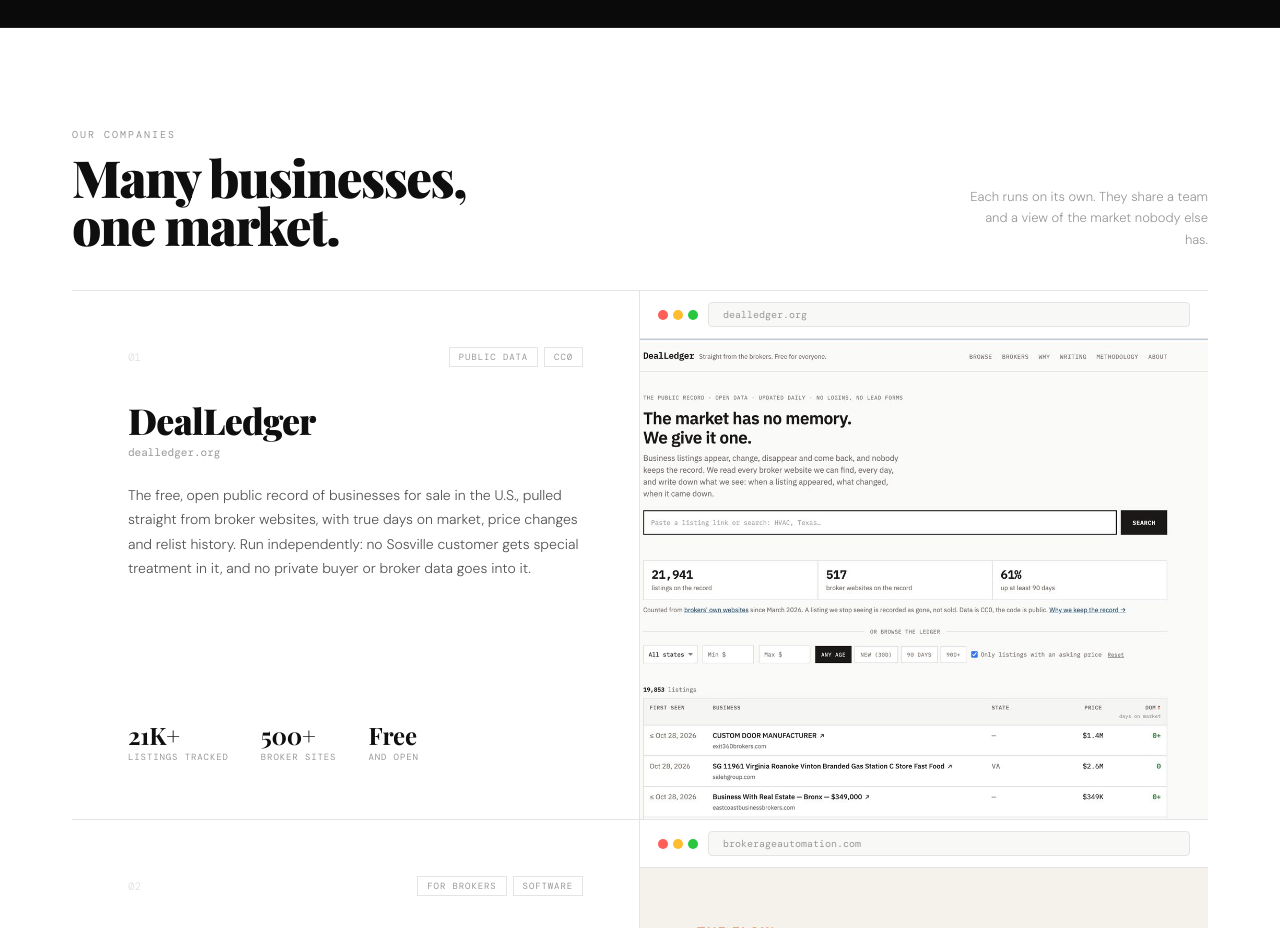
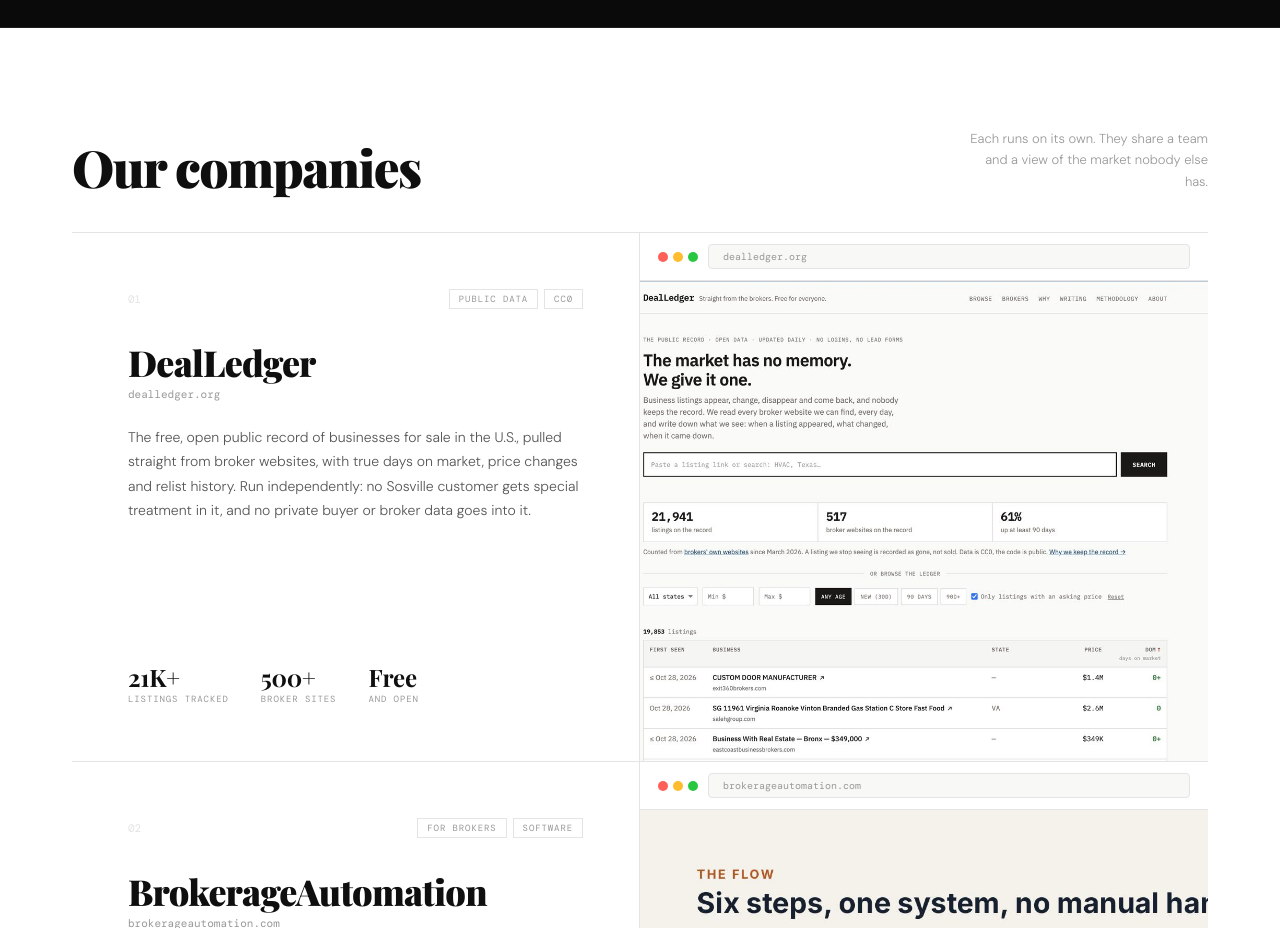
Before and after one commit to jeffsosville/sosville.com, a plain HTML site: page home.html in a window 1280 px wide. Shown: the part 920-1848 px from the top of the page. Drawn offline with nearby package versions, Linux system fonts and the light colour scheme; a web font is replaced by a local one.

Commit message:
Companies heading: 'Our companies'
Co-Authored-By: Claude Opus 5.5 <noreply@anthropic.com>
Claude-Session: https://claude.ai/code/session_01RpgLpqyLX6BqQ1PKcdkkwQ

```diff
--- a/home.html
+++ b/home.html
@@ -283,8 +283,7 @@ footer{padding:28px 72px;display:flex;justify-content:space-between;align-items:
 <section id="companies" class="sec sec-border">
   <div class="sec-head r">
     <div>
-      <div class="sec-label">Our Companies</div>
-      <h2>Many businesses,<br>one market.</h2>
+      <h2>Our companies</h2>
     </div>
     <div class="sec-note">Each runs on its own. They share a team and a view of the market nobody else has.</div>
   </div>
```
